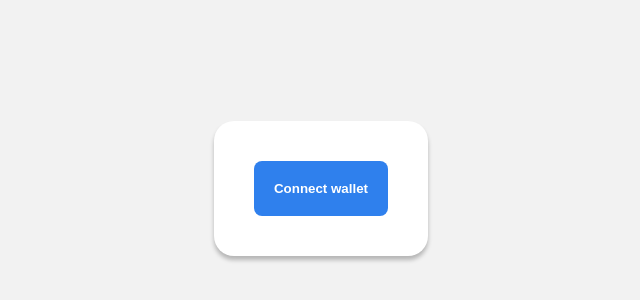
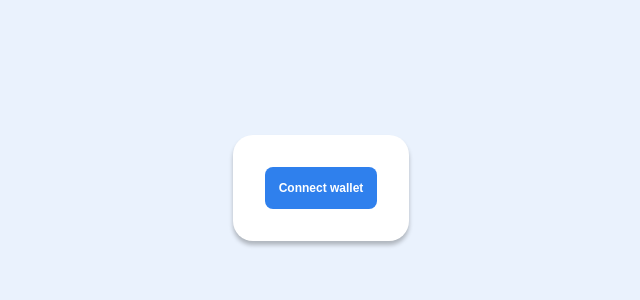
Before and after one commit to AlfonsoBonillasALIO2019/crytpoassetpayments, a React (Create React App) app in the folder frontend/: page / in a window 1280 px wide. Shown: the part 212-512 px from the top of the page, without its empty margins (319-959 px from the left). Built offline with nearby package versions, Linux system fonts and the light colour scheme.

Commit message:
Adding the payment list and the payment form

```diff
--- a/frontend/src/App.js
+++ b/frontend/src/App.js
@@ -5,6 +5,7 @@ import { theme } from "./styles/theme";
 import Button from "./components/button";
 import { Card } from "./components/card";
 import PaymentList from "./components/paymentsList";
+import PaymentForm from "./components/paymentForm";
 
 const Wrapper = styled.div`
   width: 100%;
@@ -24,6 +25,7 @@ function App() {
             <Button>Connect wallet</Button>
           </Card>
           {/* <PaymentList /> */}
+          {/* <PaymentForm /> */}
         </Wrapper>
       </ThemeProvider>
     </>
--- a/frontend/src/components/Headers.js
+++ b/frontend/src/components/Headers.js
@@ -4,7 +4,7 @@ import { Title } from "./typography";
 import ButtonWithIcon from "./buttonWithIcon";
 
 const Wrapper = styled.div`
-  padding: 20px;
+  padding: 12px;
   display: flex;
   align-items: center;
   justify-content: space-between;
@@ -12,7 +12,7 @@ const Wrapper = styled.div`
   border-radius: 8px;
 `;
 
-const Header1 = () => {
+export const Header1 = () => {
   return (
     <Wrapper>
       <Title>My recurrent payments</Title>
@@ -21,4 +21,13 @@ const Header1 = () => {
   );
 };
 
-export default Header1;
+export const Header2 = () => {
+  return (
+    <Wrapper style={{ justifyContent: "flex-start" }}>
+      <ButtonWithIcon icon={"arrow-left"} />
+      <Title>Back to dashboard</Title>
+    </Wrapper>
+  );
+};
+
+export default { Header1, Header2 };
--- a/frontend/src/components/button.js
+++ b/frontend/src/components/button.js
@@ -11,7 +11,7 @@ const ButtonWrapper = styled.button`
   align-items: center;
   justify-content: center;
   background: ${(props) => props.theme.colors.blue};
-  padding: 20px;
+  padding: 14px;
   border-radius: 8px;
   cursor: pointer;
 `;
--- a/frontend/src/components/card.js
+++ b/frontend/src/components/card.js
@@ -3,7 +3,7 @@ import styled from "styled-components";
 export const Card = styled.div`
   display: flex;
   flex-direction: column;
-  padding: 40px;
+  padding: 32px;
   background: ${(props) => props.theme.colors.white};
   box-shadow: 0px 4px 4px rgba(0, 0, 0, 0.25);
   border-radius: 20px;
--- /dev/null
+++ b/frontend/src/components/inputs.js
@@ -0,0 +1,15 @@
+import React from "react";
+import styled from "styled-components";
+
+const InputWrapper = styled.input`
+  padding: 12px;
+  border-radius: 8px;
+  width; 100%;
+  outline-color: ${(props) => props.theme.colors.blue};
+`;
+
+const DefaultInput = ({ placeholder }) => {
+  return <InputWrapper placeholder={placeholder} />;
+};
+
+export default DefaultInput;
--- /dev/null
+++ b/frontend/src/components/listItem.js
@@ -0,0 +1,28 @@
+import React from "react";
+import styled from "styled-components";
+import { Body } from "./typography";
+import StatusPoint from "./statusPoint";
+import FeatherIcon from "feather-icons-react";
+import ButtonWithIcon from "./buttonWithIcon";
+
+const Wrapper = styled.div`
+  display: flex;
+  align-items: center;
+  justify-content: space-between;
+  padding: 20px;
+  border-bottom: 1px solid ${(props) => props.theme.colors.gray};
+`;
+
+const ListItem = ({ isActive, children }) => {
+  return (
+    <Wrapper>
+      <>
+        <StatusPoint isActive={isActive} />
+        <Body>{children}</Body>
+      </>
+      <ButtonWithIcon icon={"edit"} />
+    </Wrapper>
+  );
+};
+
+export default ListItem;
--- /dev/null
+++ b/frontend/src/components/paymentForm.js
@@ -0,0 +1,55 @@
+import React from "react";
+import styled from "styled-components";
+import { Card } from "./card";
+import { Header2 } from "./Headers";
+import DefaultInput from "./inputs";
+import { Title } from "./typography";
+import Button from "./button";
+
+const Wrapper = styled.div`
+  min-width: 400px;
+  gap: 32px;
+  display: flex;
+  flex-direction: column;
+`;
+
+const FormSection = styled.div`
+  width: 100%;
+  display: flex;
+  flex-direction: column;
+  gap: 16px;
+`;
+
+const Form = styled.form`
+  display: flex;
+  flex-direction: column;
+  gap: 32px;
+`;
+
+const PaymentForm = () => {
+  return (
+    <Card>
+      <Wrapper>
+        <Header2 />
+        <Form>
+          <FormSection>
+            <Title>Set up</Title>
+            <DefaultInput placeholder={"Payment name"} />
+            <DefaultInput placeholder={"Beneficiary adress"} />
+          </FormSection>
+          <FormSection>
+            <Title>Configuration</Title>
+            <DefaultInput />
+            <DefaultInput />
+          </FormSection>
+          <FormSection>
+            <Title>Resume</Title>
+          </FormSection>
+        </Form>
+        <Button>Save</Button>
+      </Wrapper>
+    </Card>
+  );
+};
+
+export default PaymentForm;
--- a/frontend/src/components/paymentsList.js
+++ b/frontend/src/components/paymentsList.js
@@ -1,12 +1,13 @@
 import React from "react";
 import styled from "styled-components";
 import { Card } from "./card";
-import { Title, BodyGay } from "./typography";
+import { Title, BodyGray } from "./typography";
 import ButtonWithIcon from "./buttonWithIcon";
-import Header1 from "./Headers";
+import { Header1 } from "./Headers";
+import ListItem from "./listItem";
 
 const Wrapper = styled.div`
-  min-width: 500px;
+  min-width: 400px;
 `;
 
 const PaymentListHeader = styled.div`
@@ -35,14 +36,16 @@ const PaymentList = () => {
     <Card>
       <Wrapper>
         <PaymentListHeader>
-          <Title>User adress</Title>
+          <Title>[User adress]</Title>
           <ButtonWithIcon icon={"log-out"}>Log-out</ButtonWithIcon>
         </PaymentListHeader>
         <Header1 />
         <PaymentsList>
-          <EmptyList>
-            <BodyGay>There are no recurrent payments</BodyGay>
-          </EmptyList>
+          {/* <EmptyList>
+            <BodyGray>There are no recurrent payments</BodyGray>
+          </EmptyList> */}
+          <ListItem isActive={true}>[Payment name]</ListItem>
+          <ListItem isActive={false}>[Payment name]</ListItem>
         </PaymentsList>
       </Wrapper>
     </Card>
--- /dev/null
+++ b/frontend/src/components/statusPoint.js
@@ -0,0 +1,20 @@
+import React from "react";
+import styled from "styled-components";
+
+const Point = styled.div`
+  width: 10px;
+  height: 10px;
+  border-radius: 100px;
+  background: ${(props) => props.backgroundColor};
+`;
+
+const StatusPoint = ({ isActive }) => {
+  return (
+    <Point
+      isActive={isActive}
+      backgroundColor={isActive === true ? "#27AE60" : "#EB5757"}
+    />
+  );
+};
+
+export default StatusPoint;
--- a/frontend/src/components/typography.js
+++ b/frontend/src/components/typography.js
@@ -5,13 +5,13 @@ export const Body = styled.p`
   font-weight: ${(props) => props.theme.fontWeights.regular};
   color: ${(props) => props.theme.colors.black};
 `;
-export const BodyGay = styled.p`
-  font-size: ${(props) => props.theme.fontSizes.small};
+export const BodyGray = styled.p`
+  font-size: ${(props) => props.theme.fontSizes.medium};
   font-weight: ${(props) => props.theme.fontWeights.regular};
   color: ${(props) => props.theme.colors.gray};
 `;
 export const Title = styled.p`
-  font-size: ${(props) => props.theme.fontSizes.small};
+  font-size: ${(props) => props.theme.fontSizes.medium};
   font-weight: ${(props) => props.theme.fontWeights.bold};
   color: ${(props) => props.theme.colors.black};
 `;
--- a/frontend/src/styles/globalStyles.js
+++ b/frontend/src/styles/globalStyles.js
@@ -5,7 +5,7 @@ const GlobalStyle = createGlobalStyle`
   body {
     margin: 0;
     padding: 0;
-    background: ${(props) => props.theme.colors.background};
+    background: ${(props) => props.theme.colors.lightBlue};
     font-family: 'Inter', Helvetica, Sans-Serif;
   }
   p {
@@ -16,6 +16,11 @@ const GlobalStyle = createGlobalStyle`
     border: none;
     background: unset;
   }
+  input {
+    margin: 0;
+    padding: 0;
+    border: 1px solid ${(props) => props.theme.colors.gray};
+  }
 `;
 
 export default GlobalStyle;
--- a/frontend/src/styles/theme.js
+++ b/frontend/src/styles/theme.js
@@ -8,9 +8,9 @@ export const theme = {
     white: "#ffffff",
   },
   fontSizes: {
-    small: "1em",
-    medium: "2em",
-    large: "3em",
+    small: "10px",
+    medium: "12px",
+    large: "16px",
   },
   fontWeights: {
     regular: "400",
```
